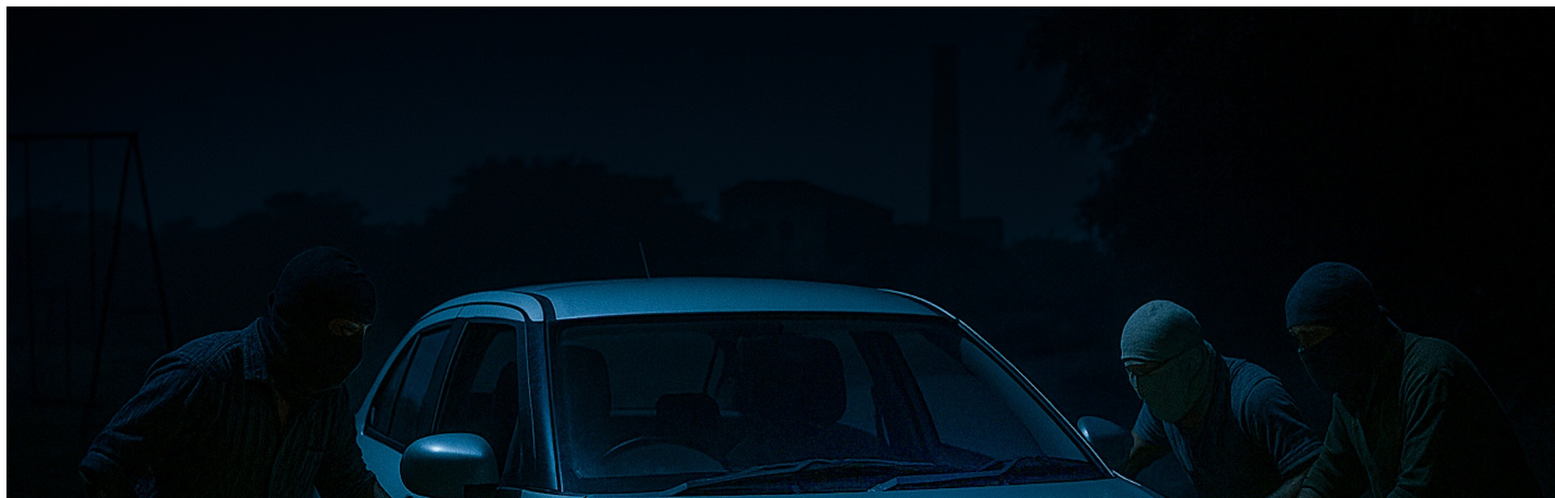
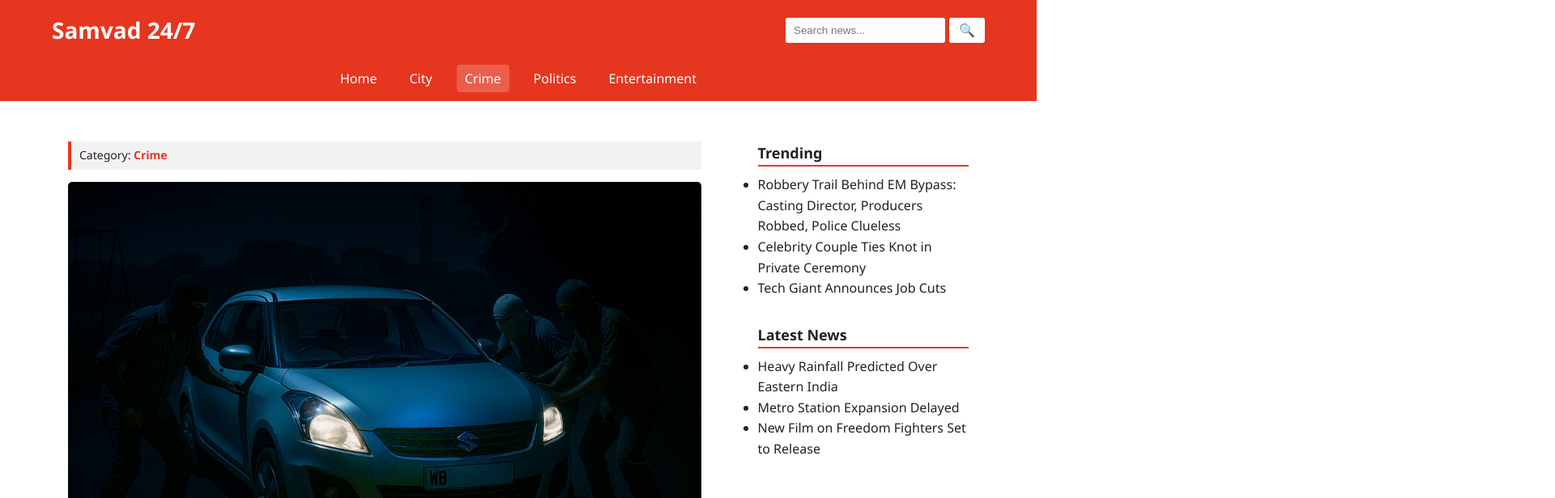
Before and after one commit to SrijanSamaddar/News, a plain HTML site: page news-channel-site/index.html in a window 1280 px wide. Shown: the top 616 px of the page at 81% size, 1920 px wide, since content can reach past the window. Drawn offline with Linux system fonts and the light colour scheme.

Commit message:
Update index.html

```diff
--- a/news-channel-site/index.html
+++ b/news-channel-site/index.html
@@ -1,3 +1,46 @@
+<!DOCTYPE html>
+<html lang="en">
+<head>
+  <meta charset="UTF-8" />
+  <meta name="viewport" content="width=device-width, initial-scale=1.0"/>
+  <title>Samvad 24/7 - Your City, Your News</title>
+  <link rel="stylesheet" href="style.css" />
+</head>
+<body>
+
+  <!-- Header -->
+  <header>
+    <div class="container">
+      <div class="logo-search">
+        <h1 class="logo">Samvad 24/7</h1>
+        <form class="search-form">
+          <input type="text" placeholder="Search news...">
+          <button type="submit">🔍</button>
+        </form>
+      </div>
+
+      <!-- Responsive Navigation -->
+      <input type="checkbox" id="nav-toggle" class="nav-toggle">
+      <label for="nav-toggle" class="hamburger">&#9776;</label>
+
+      <nav class="mobile-nav">
+        <ul>
+          <li><a href="#">Home</a></li>
+          <li><a href="#">City</a></li>
+          <li><a href="#" class="active">Crime</a></li>
+          <li><a href="#">Politics</a></li>
+          <li><a href="#">Entertainment</a></li>
+        </ul>
+      </nav>
+    </div>
+  </header>
+
+  <!-- Main Content -->
+  <div class="container main-layout">
+
+    <!-- Left: Main Article -->
+    <main class="main-content">
+      <section class="category-tag">Category: <span>Crime</span></section>
       <article>
         <img src="robbery-scene123.jpg" alt="EM Bypass Robbery" class="banner">
         <h2 class="headline">Robbery Trail Behind EM Bypass: Casting Director, Producers Robbed, Police Clueless</h2>
@@ -30,3 +73,46 @@
           While investigations are ongoing, no arrests have been made yet.
         </p>
       </article>
+
+      <section class="related-stories">
+        <h3>More from Crime</h3>
+        <ul>
+          <li><a href="#">Two Robbed Near Kalikapur Crossing, Police Suspect Same Gang</a></li>
+          <li><a href="#">Residents Protest Lack of Street Lighting in Anandapur</a></li>
+          <li><a href="#">CCTV Footage May Reveal Identity of Repeat Offenders</a></li>
+        </ul>
+      </section>
+    </main>
+
+    <!-- Right: Sidebar -->
+    <aside class="sidebar">
+      <section class="trending">
+        <h3>Trending</h3>
+        <ul>
+          <li><a href="#">Robbery Trail Behind EM Bypass: Casting Director, Producers Robbed, Police Clueless</a></li>
+          <li><a href="#">Celebrity Couple Ties Knot in Private Ceremony</a></li>
+          <li><a href="#">Tech Giant Announces Job Cuts</a></li>
+        </ul>
+      </section>
+
+      <section class="latest-news">
+        <h3>Latest News</h3>
+        <ul>
+          <li><a href="#">Heavy Rainfall Predicted Over Eastern India</a></li>
+          <li><a href="#">Metro Station Expansion Delayed</a></li>
+          <li><a href="#">New Film on Freedom Fighters Set to Release</a></li>
+        </ul>
+      </section>
+    </aside>
+
+  </div>
+
+  <!-- Footer -->
+  <footer>
+    <div class="container">
+      <p>&copy; 2024 Samvad 24/7 | Your City, Your Voice.</p>
+    </div>
+  </footer>
+
+</body>
+</html>
```
Lines whose indentation alone changed are shown as unchanged.
